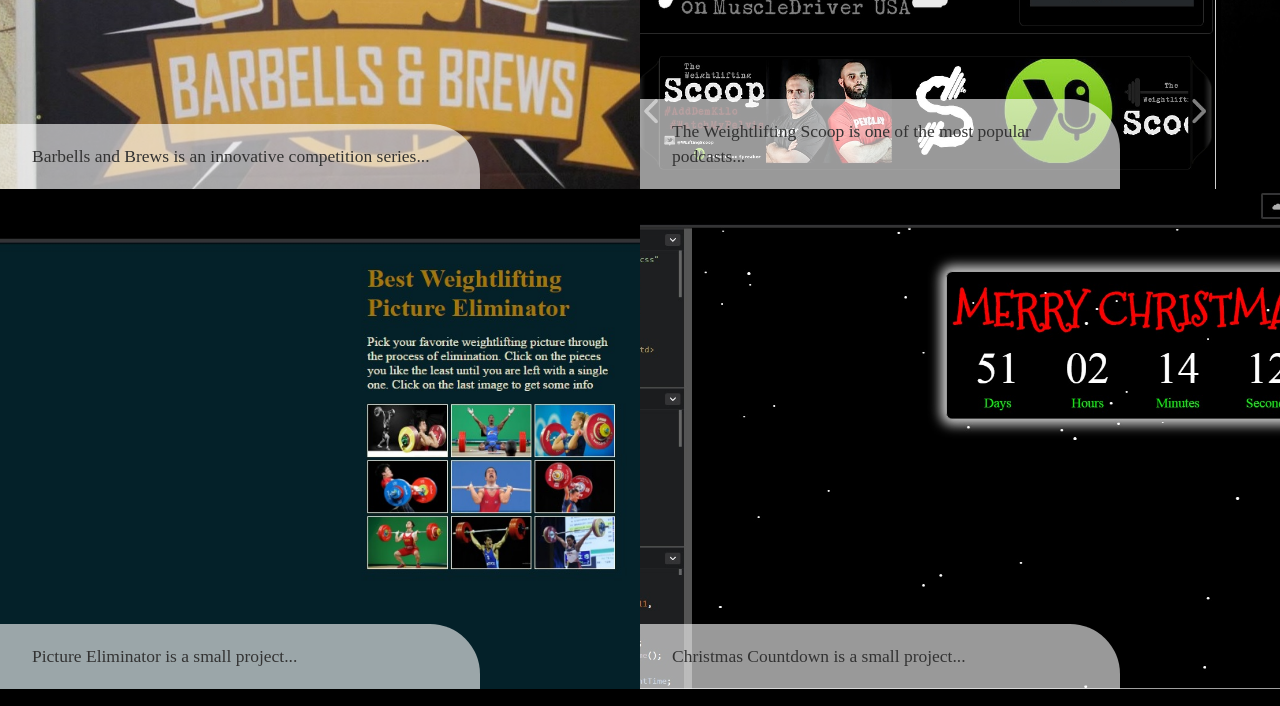
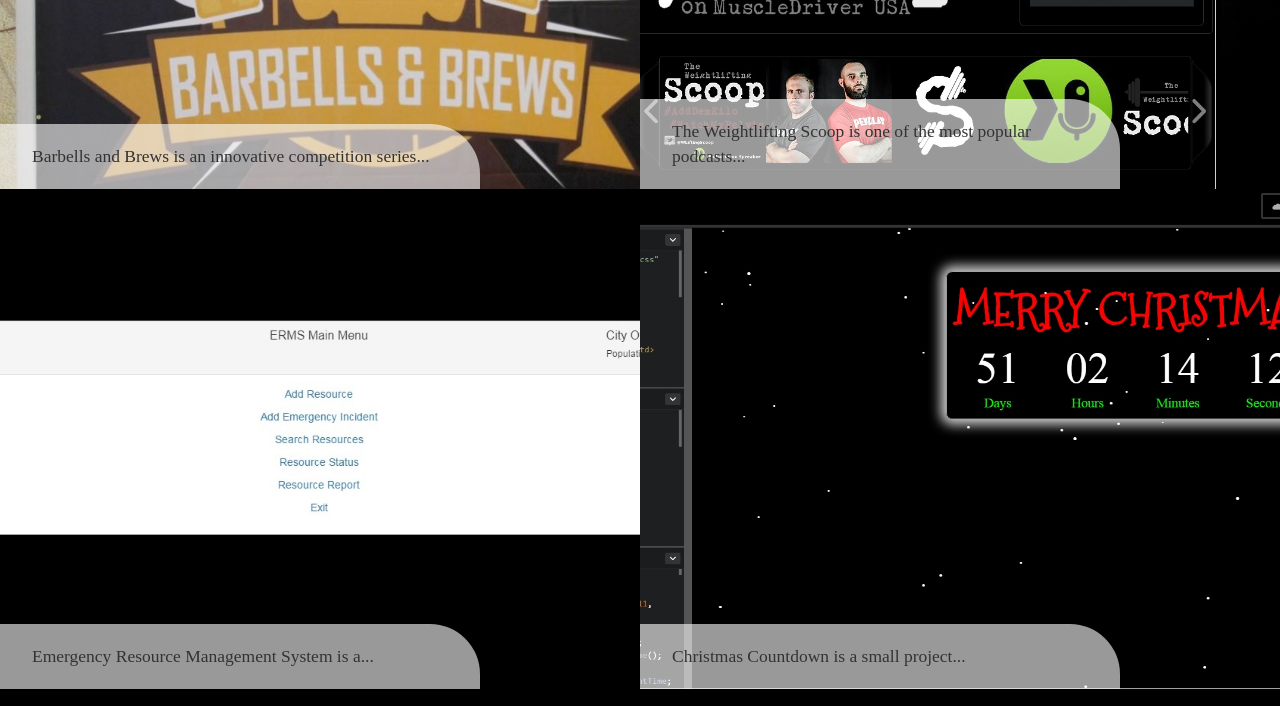
Before and after one commit to dozertdc/Portfolio, a plain HTML site: page index.html in a window 1280 px wide. Shown: the part 2183-2889 px from the top of the page. Drawn offline with nearby package versions, Linux system fonts and the light colour scheme; a web font is replaced by a local one.

Commit message:
Added ERMS to Projects
Updated projects section of portfolio

```diff
--- a/css/style.css
+++ b/css/style.css
@@ -190,8 +190,8 @@ and (max-width: 750px) {
 	background-size: cover;
 }
 
-#projects #pictureEliminator {
-	background: url('../images/pictureEliminator.jpg') no-repeat center;
+#projects #erms {
+	background: url('../images/ERMS.jpg') no-repeat center;
 	background-size: cover;
 }
 
--- a/index.html
+++ b/index.html
@@ -153,10 +153,11 @@
           </div>
         </blockquote>
 
-        <blockquote class="col-sm-6" id="pictureEliminator">
+        <blockquote class="col-sm-6" id="erms">
           <div class="quote">
-            <span class="intro">Picture Eliminator is a small project</span>
-            <span class="more">that focuses on voting based on the process of elimination. People tend to vote differently when voting for their favorite out of a large population than when they vote based on the process of eliminating their least favorite out of a large population. This small project focuses on removing and adding elements to HTML using JavaScript.</span>
+            <span class="intro">Emergency Resource Management System is a</span>
+            <span class="more">hypothetical management system for incidents and resources. The ERMS focuses on database management using HTML5, Bootstrap, PHP, and MySQL. </span>
+			<span class="customer">-CS6400 Georgia Institute of Technology Final Project</span>
           </div>
         </blockquote>
 
```
Also changed, not shown: images/ERMS.jpg (added).
